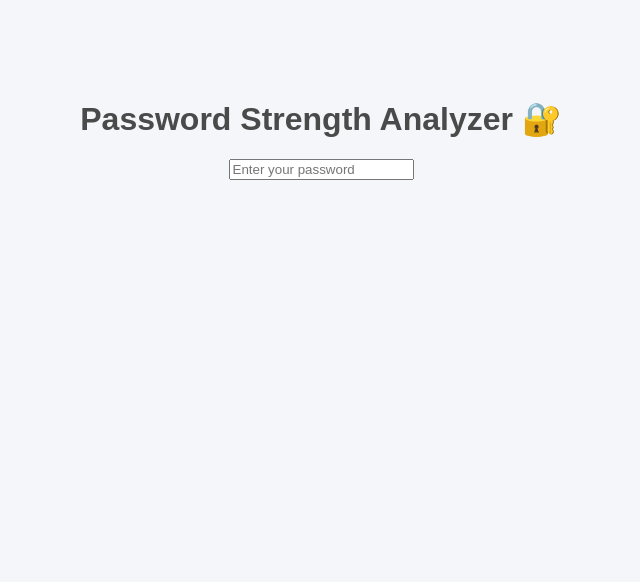
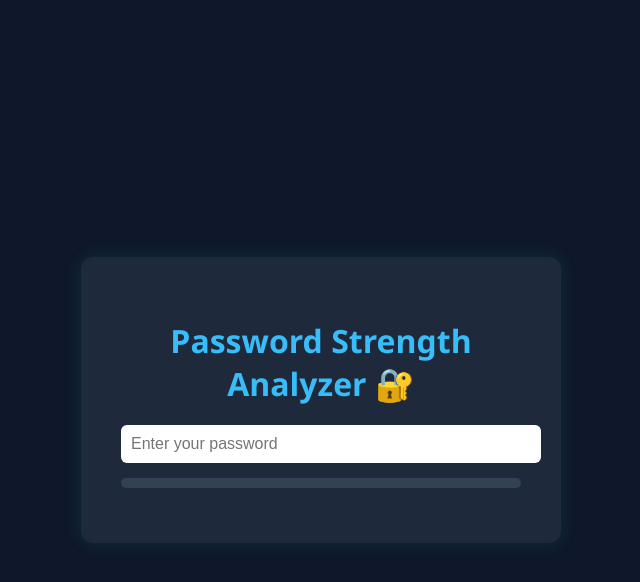
Before and after one commit to Ann-1mj/password-strength-analyzer, a plain HTML site: page index.html in a window 1280 px wide. Shown: the whole page, without its empty margins (319-959 px from the left). Drawn offline with Linux system fonts and the light colour scheme.

Commit message:
added professional dark ui with animated strength bar

```diff
--- a/index.html
+++ b/index.html
@@ -6,14 +6,22 @@
 </head>
 <body>
 
+<div class="container">
+
 <h1>Password Strength Analyzer 🔐</h1>
 
 <input type="password" id="passwordInput" placeholder="Enter your password">
+
+<div class="strength-bar">
+    <div class="strength-fill" id="strengthFill"></div>
+</div>
 
 <p id="strengthText"></p>
 <p id="entropyText"></p>
 <p id="crackTimeText"></p>
 
+</div>
+
 <script src="script.js"></script>
 
 </body>
--- a/script.js
+++ b/script.js
@@ -39,6 +39,14 @@ function analyzePassword() {
     document.getElementById("crackTimeText").innerText =
         "Estimated brute-force crack time (at 1B guesses/sec): " +
         formatTime(seconds);
+
+    let percentage = Math.min((entropy / 100) * 100, 100);
+let fill = document.getElementById("strengthFill");
+fill.style.width = percentage + "%";
+
+if (entropy < 36) fill.style.backgroundColor = "#ef4444";
+else if (entropy < 60) fill.style.backgroundColor = "#facc15";
+else fill.style.backgroundColor = "#22c55e";
 }
 
 function formatTime(seconds) {
--- a/style.css
+++ b/style.css
@@ -1,24 +1,53 @@
 body {
-    font-family: Arial, sans-serif;
+    margin: 0;
+    font-family: 'Segoe UI', sans-serif;
+    background-color: #0f172a;
+    color: #e2e8f0;
+    display: flex;
+    justify-content: center;
+    align-items: center;
+    height: 100vh;
+}
+
+.container {
+    background-color: #1e293b;
+    padding: 40px;
+    border-radius: 12px;
+    width: 400px;
+    box-shadow: 0 0 20px rgba(0, 255, 255, 0.1);
     text-align: center;
-    background-color: #f4f6f9;
-    margin-top: 100px;
 }
 
 h1 {
-    color: #4a4a4a;
+    margin-bottom: 20px;
+    color: #38bdf8;
 }
 
-button {
-    padding: 10px 20px;
+input {
+    width: 100%;
+    padding: 10px;
+    border-radius: 6px;
+    border: none;
     font-size: 16px;
-    background-color: #4c8bf5;
-    color: white;
-    border: none;
-    border-radius: 6px;
-    cursor: pointer;
+    margin-bottom: 15px;
 }
 
-button:hover {
-    background-color: #376ed6;
+.strength-bar {
+    height: 10px;
+    width: 100%;
+    background-color: #334155;
+    border-radius: 5px;
+    margin-bottom: 15px;
+    overflow: hidden;
 }
+
+.strength-fill {
+    height: 100%;
+    width: 0%;
+    background-color: red;
+    transition: width 0.3s ease, background-color 0.3s ease;
+}
+
+p {
+    margin: 5px 0;
+}
```
